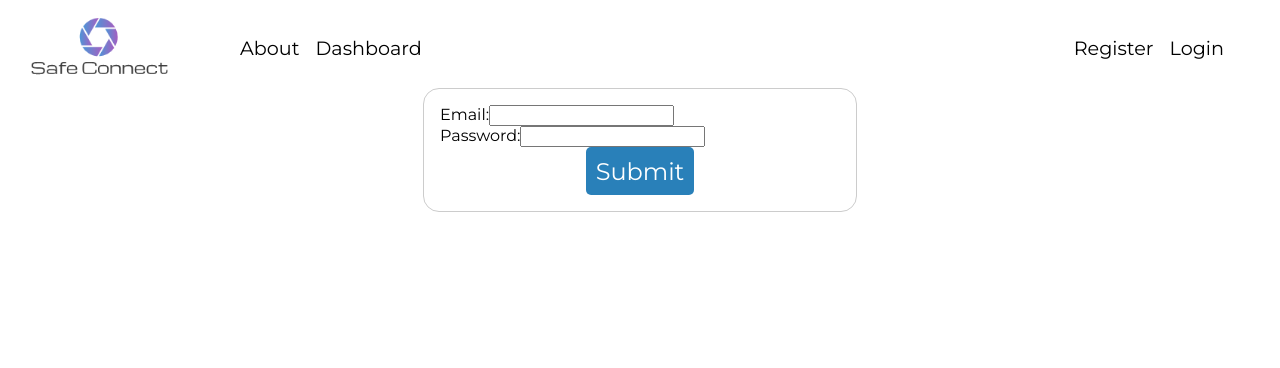
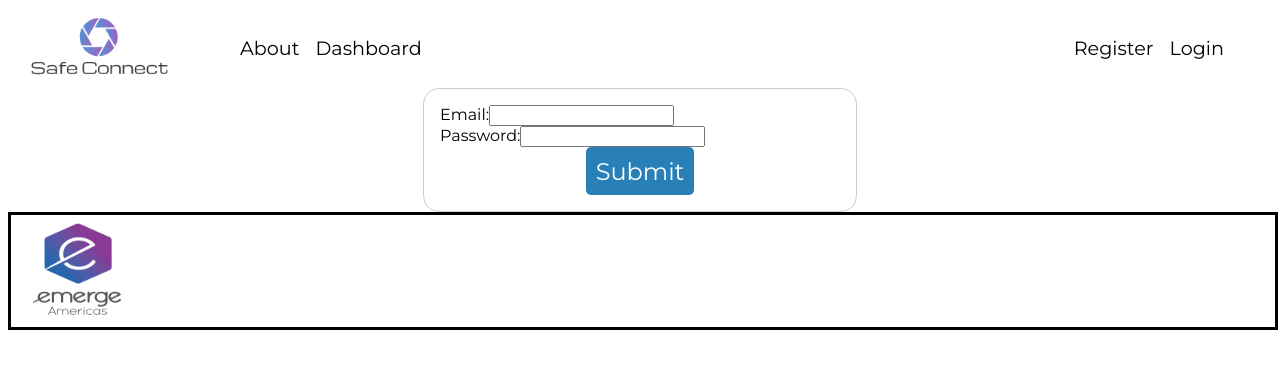
Before and after one commit to naaltunian/safe-connect, a React (Create React App) app in the folder client/: page /login in a window 1280 px wide. Shown: the top 368 px of the page. Built offline with nearby package versions, Linux system fonts and the light colour scheme.

Commit message:
footer in now on application

```diff
--- a/client/src/App.js
+++ b/client/src/App.js
@@ -5,6 +5,7 @@ import Login from './Components/Login/Login';
 import Register from './Components/Registration/Register';
 import Dashboard from './Components/Dashboard/Dashboard';
 import Contacts from './Components/Contacts/Contacts';
+import Footer from './Components/Footer/Footer';
 import { BrowserRouter as Router, Route, Link } from "react-router-dom";
 
 class App extends React.Component {
@@ -19,6 +20,8 @@ class App extends React.Component {
         <Route path="/login" component={Login} />
         <Route path='/dashboard' component={Dashboard} />
         <Route path="/contacts" component={Contacts} />
+
+        <Footer />
       </Router>
     )
   }
--- /dev/null
+++ b/client/src/Components/Footer/Footer.css
@@ -0,0 +1,16 @@
+.footer {
+    display: flex;
+    align-items: center;
+    height: 14vh;
+    top: 0;
+    width: 100%;
+    border-style: solid;
+    bottom: 0;
+}
+
+.logo2 {
+    margin-left: 1rem;
+    top: 0;
+    width: 100px;
+    height: 100px;
+}
--- /dev/null
+++ b/client/src/Components/Footer/Footer.js
@@ -0,0 +1,16 @@
+import React from 'react';
+import './Footer.css';
+import logo from './images/elogo.png';
+import { Link } from 'react-router-dom';
+
+const Footer = () => {
+    return(
+        <div className="footer">
+            <Link to="/"><img src={logo} className="logo2" alt="logoPicture" height="50px" /></Link>
+            <span className="push">
+            </span>
+         </div>
+    )
+}
+
+export default Footer;
--- a/client/src/Components/Login/Login.css
+++ b/client/src/Components/Login/Login.css
@@ -16,5 +16,4 @@ label {
 
 button {
     font-family: Montserrat, sans-serif;
-
 }
```
Also changed, not shown: client/src/Components/Footer/images/elogo.png (added), client/src/Components/Footer/images/wlogo.webp (added).
